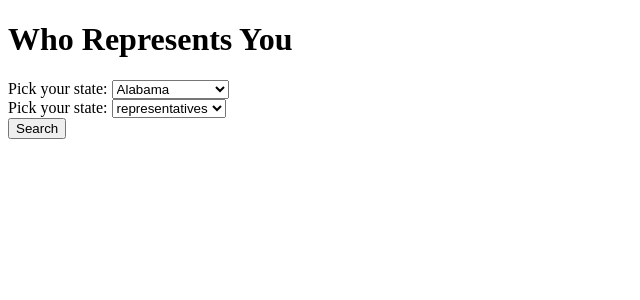
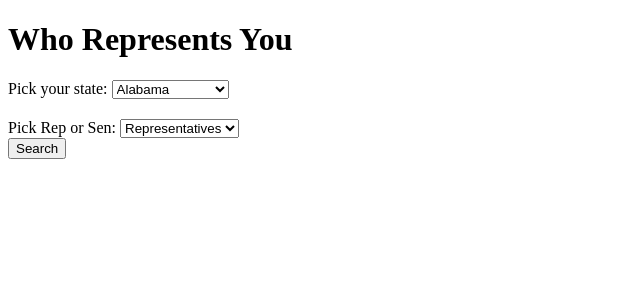
Before and after one commit to SusyQinqinYang/WhoRepresentsYou, a React app: page /search in a window 1280 px wide. Shown: the top 300 px of the page, without its empty margins (0-640 px from the left). Built offline with nearby package versions, Linux system fonts and the light colour scheme; the HTML template or start-up script is replaced by a standard one.

Commit message:
application completed

```diff
--- a/client/src/Components/SearchHome.jsx
+++ b/client/src/Components/SearchHome.jsx
@@ -1,12 +1,10 @@
 import React, { useState, useEffect } from 'react';
 import { Link } from "react-router-dom";
-import axios from "axios";
 
 const SearchHome = ({ fetchRepOrSenList }) => {
 
     let [queryState, setQueryState] = useState('AL');
     let [queryRepOrSen, setQueryRepOrSen] = useState('rep');
-
 
     return (
         <div className='search-home'>
@@ -16,12 +14,6 @@ const SearchHome = ({ fetchRepOrSenList }) => {
             </div>
 
             <form className='search-form'>
-                {/* <input
-                type='text'
-                placeholder="Search by user's name"
-                className='search-input'
-                onChange={e => setQuery(e.target.value)}
-                /> */}
                 <label style={{display: "block"}}>
                     <span style={{podding: 30}}>Pick your state: </span>
                     <select value={queryState} onChange={e => setQueryState(e.target.value)}>
@@ -77,11 +69,11 @@ const SearchHome = ({ fetchRepOrSenList }) => {
                         <option value={'WY'}>Wyoming </option>
                     </select>
                 </label>
-                <label style={{display: "block"}}>
-                    <span style={{podding: 30}}>Pick your state: </span>
+                <label style={{display: "block", marginTop: 20}}>
+                    <span style={{podding: 30}}>Pick Rep or Sen: </span>
                     <select value={queryRepOrSen} onChange={e => setQueryRepOrSen(e.target.value)}>
-                        <option value={'rep'}>representatives</option>
-                        <option value={'sen'}>senators</option>
+                        <option value={'rep'}>Representatives</option>
+                        <option value={'sen'}>Senators</option>
                     </select>
                 </label>
                 <Link to={`/representativesOrSenators/${queryState}`}>
```
Also changed, not shown: 2 other files (tests, documents, lock files or other folders).
